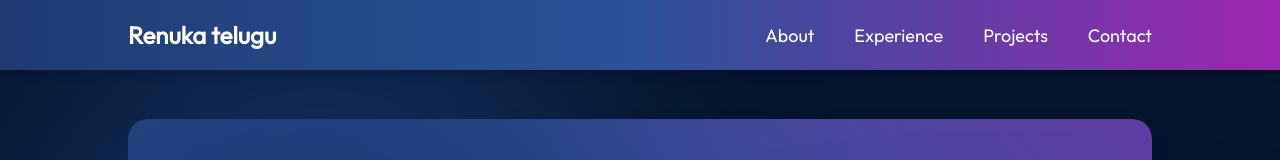
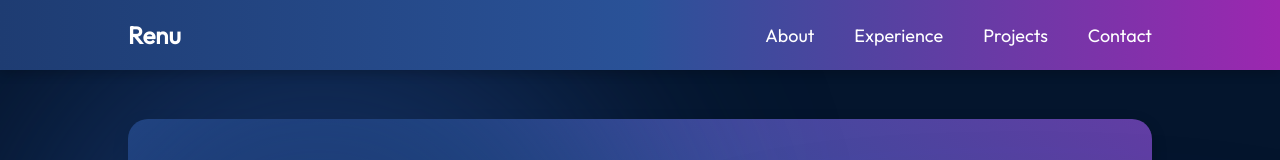
Before and after one commit to Renu-telugu/My-Portfolio, a React (Vite) app: page / in a window 1280 px wide. Shown: the top 160 px of the page. Built offline with nearby package versions, Linux system fonts and the light colour scheme.

Commit message:
checking

```diff
--- a/index.html
+++ b/index.html
@@ -4,7 +4,7 @@
     <meta charset="UTF-8" />
     <link rel="icon" type="image/png" href="/favicon.ico" />
     <meta name="viewport" content="width=device-width, initial-scale=1.0" />
-    <title>My Portfolio</title>
+    <title>Renu Telugu</title>
   </head>
   <body>
     <div id="root"></div>
--- a/src/components/Navbar/Navbar.jsx
+++ b/src/components/Navbar/Navbar.jsx
@@ -49,7 +49,7 @@ export const Navbar = () => {
 
   return (
     <nav className={styles.navbar}>
-      <div className={styles.logo}>Renuka telugu</div>
+      <div className={styles.logo}>Renu</div>
       <div className={styles.menu}>
         <img
           className={`${styles.menuBtn} ${menuOpen ? styles.active : ""}`}
```
